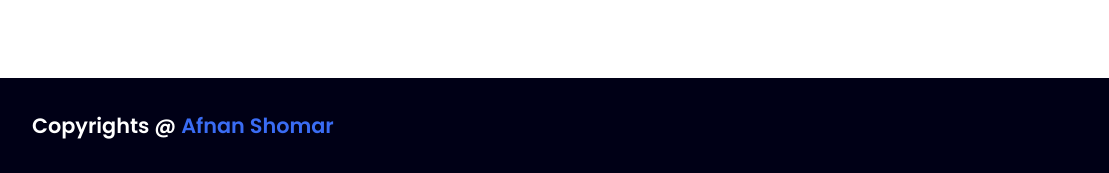
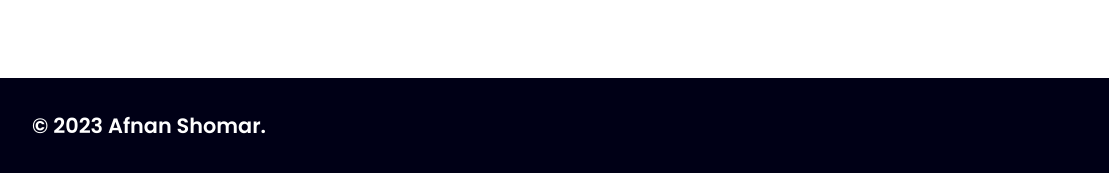
Before and after one commit to afnanshomar/FinalProject, a plain HTML site: page index.html in a window 1280 px wide. Shown: the part 3433-3606 px from the top of the page, 0-1109 px from the left. Drawn offline with Linux system fonts and the light colour scheme.

Commit message:
Update index.html

```diff
--- a/index.html
+++ b/index.html
@@ -172,7 +172,9 @@
 </section> -->
 
 <footer class="footer">
-    <p class="footer-title">Copyrights @ <span>Afnan Shomar</span></p>
+    <p class="footer-title">&copy; 2023 Afnan Shomar.</p>
+
+
     <div class="social-icons">
         <a href="https://www.linkedin.com/in/lexfridman/"><i class="fab fa-linkedin"></i></a>
         <a href="https://twitter.com/LexFridman"><i class="fab fa-twitter"></i></a>
```
